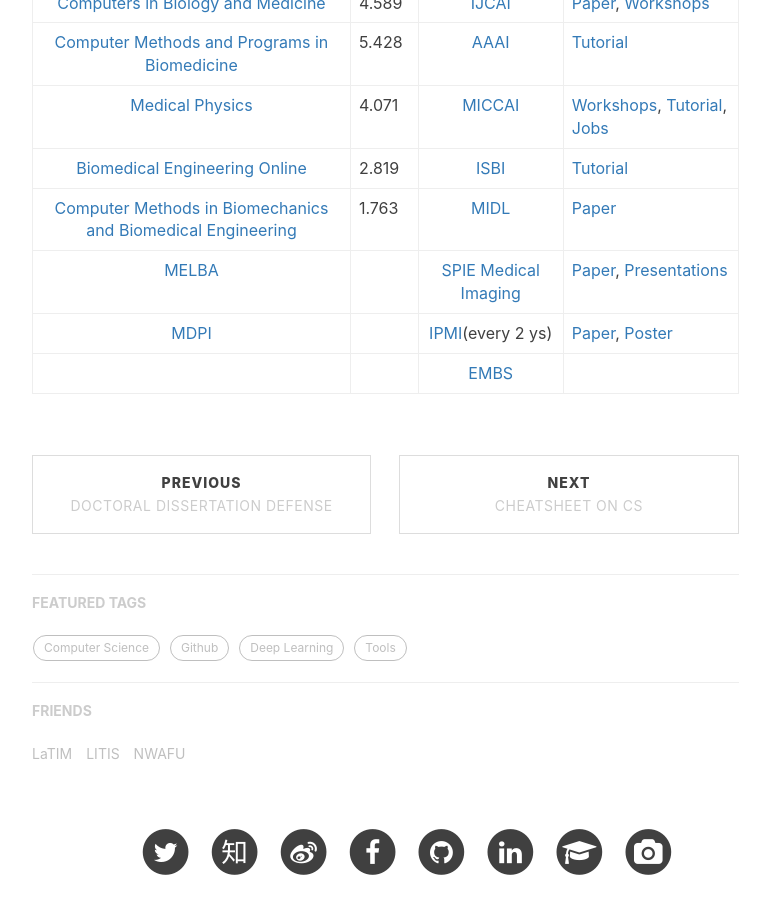
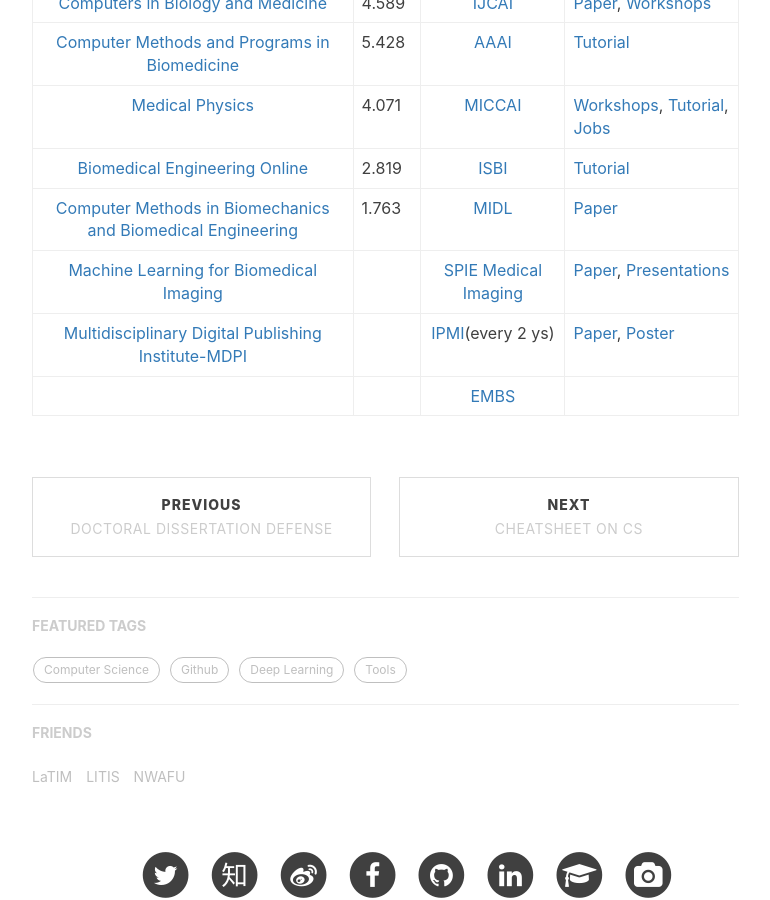
Before and after one commit to jizhang02/jizhang02.github.io, a Jekyll site: the page built from _posts/2022-06-17-journalconf.markdown, in a window 1280 px wide and 900 px high, scrolled down 1128 px. Shown: the whole window, without its empty margins (233-1003 px from the left). Built offline with Jekyll 4.4.1, drawn with Linux system fonts in a browser that asks for light colours; nearby versions of some CDN libraries; a script that is not in the unit is left out; comment, search, counter and statistics services are not loaded.

Commit message:
Update 2022-06-17-journalconf.markdown

```diff
--- a/_posts/2022-06-17-journalconf.markdown
+++ b/_posts/2022-06-17-journalconf.markdown
@@ -27,6 +27,6 @@ In this article, the author organize the journals and conferences about medical
 |[Medical Physics](https://aapm.onlinelibrary.wiley.com/journal/24734209)|4.071|[MICCAI](http://www.miccai.org/)|[Workshops](https://conferences.miccai.org/2022/en/MICCAI2022-WORKSHOPS.html), [Tutorial](https://conferences.miccai.org/2022/en/MICCAI2022-TUTORIALS.html), [Jobs](http://www.miccai.org/job-board/)|
 |[Biomedical Engineering Online](https://biomedical-engineering-online.biomedcentral.com/)|2.819|[ISBI](https://biomedicalimaging.org/2022/)|[Tutorial](https://biomedicalimaging.org/2022/tutorials/)|
 |[Computer Methods in Biomechanics and Biomedical Engineering](https://www.tandfonline.com/journals/gcmb20)|1.763|[MIDL](https://www.midl.io/)|[Paper](https://2022.midl.io/orals.html)|
-|[MELBA](https://www.melba-journal.org/)||[SPIE Medical Imaging](https://spie.org/)|[Paper](https://www.spiedigitallibrary.org/conference-proceedings-of-spie/browse/SPIE-Medical-Imaging/2022?webSyncID=47b2cbc5-4c5e-d83e-236b-3496633be23c&sessionGUID=d9c6c446-291c-5283-dcb1-18cc0bcd562e&_ga=2.112407559.2011702394.1655747257-1863397903.1655747257&cm_mc_uid=68212891915016557472566&cm_mc_sid_50300000=96110961655747256664&SSO=1), [Presentations](https://www.spiedigitallibrary.org/conference-presentations)|
-|[MDPI](https://www.mdpi.com/)||[IPMI](http://ipmi2021.org/past-ipmis/)(every 2 ys)|[Paper](https://link.springer.com/conference/ipmi), [Poster](https://ipmi2021.org/poster-groups/)|
+|[Machine Learning for Biomedical Imaging](https://www.melba-journal.org/)||[SPIE Medical Imaging](https://spie.org/)|[Paper](https://www.spiedigitallibrary.org/conference-proceedings-of-spie/browse/SPIE-Medical-Imaging/2022?webSyncID=47b2cbc5-4c5e-d83e-236b-3496633be23c&sessionGUID=d9c6c446-291c-5283-dcb1-18cc0bcd562e&_ga=2.112407559.2011702394.1655747257-1863397903.1655747257&cm_mc_uid=68212891915016557472566&cm_mc_sid_50300000=96110961655747256664&SSO=1), [Presentations](https://www.spiedigitallibrary.org/conference-presentations)|
+|[Multidisciplinary Digital Publishing Institute-MDPI](https://www.mdpi.com/)||[IPMI](http://ipmi2021.org/past-ipmis/)(every 2 ys)|[Paper](https://link.springer.com/conference/ipmi), [Poster](https://ipmi2021.org/poster-groups/)|
 |||[EMBS](https://embc.embs.org/2022/)||
```
